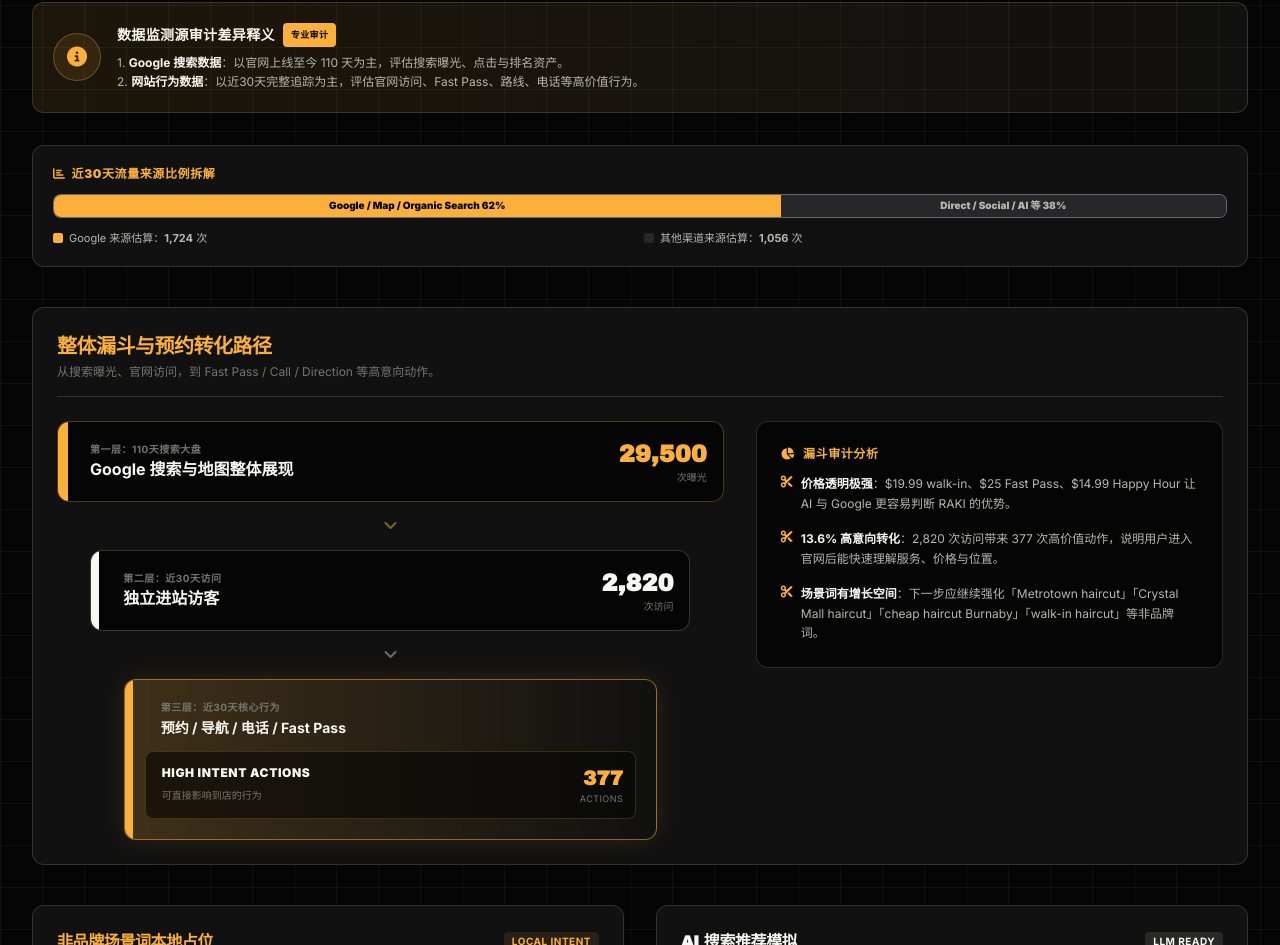
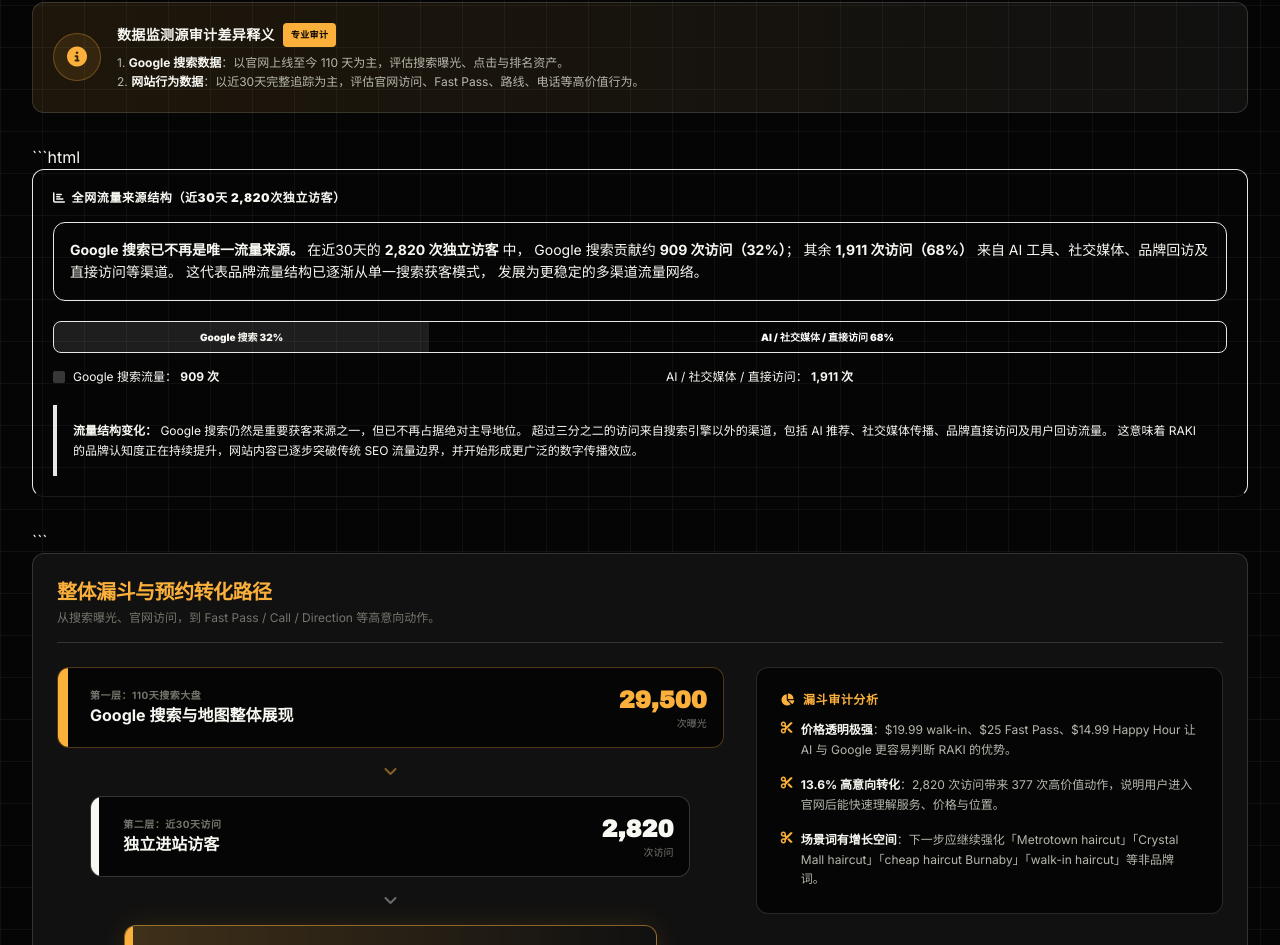
Before and after one commit to alovepeace19/raki-geo-report, a plain HTML site: page index.html in a window 1280 px wide. Shown: the part 2221-3166 px from the top of the page. Drawn offline with nearby package versions, Linux system fonts and the light colour scheme.

Commit message:
Update index.html

````diff
--- a/index.html
+++ b/index.html
@@ -384,14 +384,93 @@
         </div>
       </section>
 
-      <section class="bg-brandPanel rounded-xl border border-brandLine p-5 mb-10">
-        <h3 class="text-xs font-black tracking-wider uppercase text-brandYellow mb-3 flex items-center gap-1.5"><i class="fa-solid fa-chart-bar"></i><span>近30天流量来源比例拆解</span></h3>
-        <div class="w-full bg-brandBlack h-6 rounded-lg overflow-hidden flex border border-brandLine/40">
-          <div class="bg-brandYellow h-full flex items-center justify-center" style="width: 62%"><span class="text-[10px] text-brandBlack font-black hidden sm:inline">Google / Map / Organic Search 62%</span></div>
-          <div class="bg-zinc-800 h-full flex items-center justify-center" style="width: 38%"><span class="text-[10px] text-brandMuted font-black hidden sm:inline">Direct / Social / AI 等 38%</span></div>
-        </div>
-        <div class="grid grid-cols-1 sm:grid-cols-2 gap-2 mt-3 text-[11px] text-brandMuted"><div class="flex items-center gap-1.5"><span class="w-2.5 h-2.5 bg-brandYellow rounded-sm"></span><span>Google 来源估算：<strong>1,724</strong> 次</span></div><div class="flex items-center gap-1.5"><span class="w-2.5 h-2.5 bg-zinc-800 rounded-sm"></span><span>其他渠道来源估算：<strong>1,056</strong> 次</span></div></div>
-      </section>
+```html
+<!-- Traffic Source Breakdown -->
+<section class="bg-panelBg rounded-xl border border-panelBorder p-5 mb-8">
+
+  <h3 class="text-xs font-black tracking-wider uppercase text-brandRed mb-4 flex items-center gap-1.5">
+    <i class="fa-solid fa-chart-bar"></i>
+    <span>全网流量来源结构（近30天 2,820次独立访客）</span>
+  </h3>
+
+  <!-- Main Message -->
+  <div class="mb-5 p-4 rounded-xl bg-brandOrange/10 border border-brandOrange/25">
+    <p class="text-sm text-creamText leading-relaxed">
+      <strong class="text-brandOrange">
+        Google 搜索已不再是唯一流量来源。
+      </strong>
+
+      在近30天的
+      <strong class="text-creamText">2,820 次独立访客</strong>
+      中，
+
+      Google 搜索贡献约
+      <strong class="text-creamText">909 次访问（32%）</strong>；
+
+      其余
+      <strong class="text-brandOrange">1,911 次访问（68%）</strong>
+
+      来自 AI 工具、社交媒体、品牌回访及直接访问等渠道。
+
+      这代表品牌流量结构已逐渐从单一搜索获客模式，
+      发展为更稳定的多渠道流量网络。
+    </p>
+  </div>
+
+  <!-- Segment Bar -->
+  <div class="w-full bg-darkBg h-8 rounded-lg overflow-hidden flex border border-panelBorder/40 mb-4">
+
+    <!-- Google -->
+    <div class="bg-white/10 h-full flex items-center justify-center" style="width:32%;">
+      <span class="text-[10px] text-creamMuted font-black hidden sm:inline">
+        Google 搜索 32%
+      </span>
+    </div>
+
+    <!-- Non Search -->
+    <div class="bg-gradient-to-r from-brandOrange to-brandRed h-full flex items-center justify-center" style="width:68%;">
+      <span class="text-[10px] text-white font-black hidden sm:inline">
+        AI / 社交媒体 / 直接访问 68%
+      </span>
+    </div>
+
+  </div>
+
+  <!-- Legend -->
+  <div class="grid grid-cols-1 md:grid-cols-2 gap-3 text-xs mb-5">
+
+    <div class="flex items-center gap-2 text-creamMuted">
+      <span class="w-3 h-3 rounded-sm bg-white/20"></span>
+      <span>
+        Google 搜索流量：
+        <strong class="text-creamText">909 次</strong>
+      </span>
+    </div>
+
+    <div class="flex items-center gap-2 text-creamMuted">
+      <span class="w-3 h-3 rounded-sm bg-brandOrange"></span>
+      <span>
+        AI / 社交媒体 / 直接访问：
+        <strong class="text-brandOrange">1,911 次</strong>
+      </span>
+    </div>
+
+  </div>
+
+  <!-- Insight -->
+  <div class="p-4 bg-brandOrange/10 border-l-4 border-brandOrange rounded-r-lg text-xs text-creamMuted leading-relaxed">
+    <strong class="text-brandOrange">流量结构变化：</strong>
+
+    Google 搜索仍然是重要获客来源之一，但已不再占据绝对主导地位。
+
+    超过三分之二的访问来自搜索引擎以外的渠道，包括 AI 推荐、社交媒体传播、品牌直接访问及用户回访流量。
+
+    这意味着 RAKI 的品牌认知度正在持续提升，网站内容已逐步突破传统 SEO 流量边界，并开始形成更广泛的数字传播效应。
+  </div>
+
+</section>
+```
+
 
       <section class="bg-brandPanel rounded-xl border border-brandLine p-6 mb-10">
         <div class="border-b border-brandLine pb-4 mb-6"><h3 class="text-xl font-bold tracking-tight text-brandYellow font-display uppercase">整体漏斗与预约转化路径</h3><p class="text-xs text-brandDim mt-1">从搜索曝光、官网访问，到 Fast Pass / Call / Direction 等高意向动作。</p></div>
````
